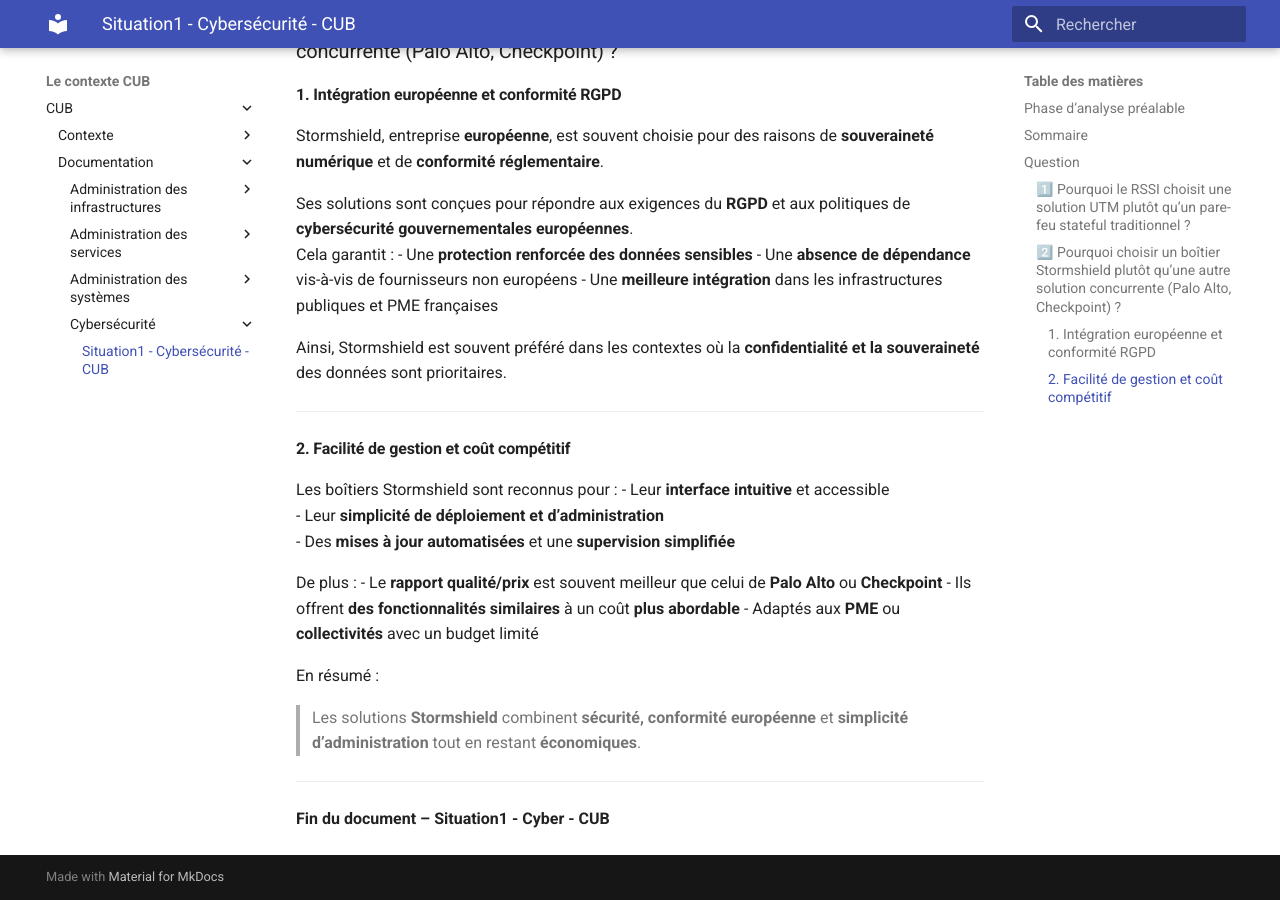
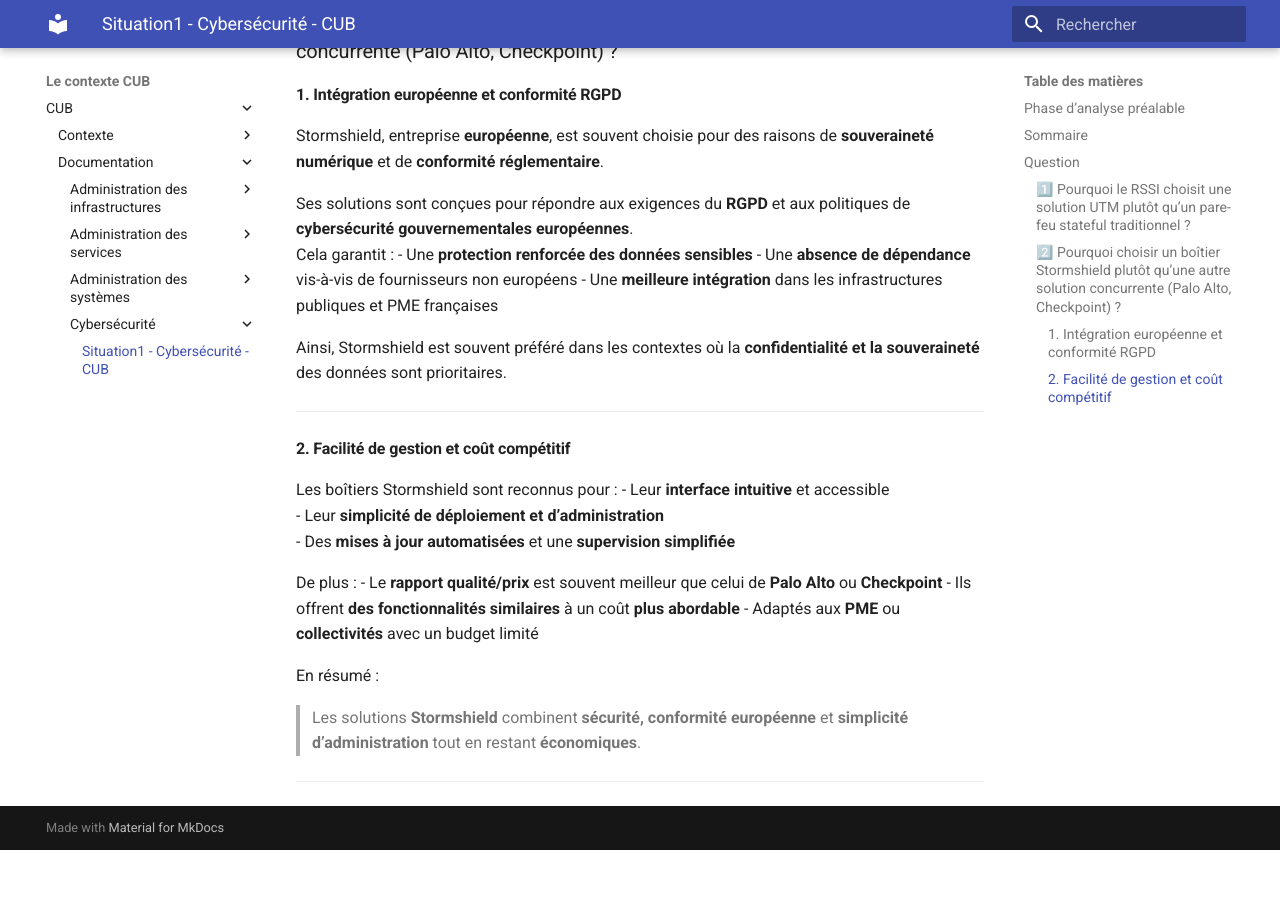
Before and after one commit to Joris-Texier/documentation-cub, an MkDocs documentation site: the page built from docs/CUB/Documentation/Cybersécurité/Situation1-Cyber-CUB.md, in a window 1280 px wide and 900 px high, scrolled down 1433 px. Built offline with MkDocs 1.6.1 and Material for MkDocs 9.7.7, drawn with Linux system fonts in a browser that asks for light colours; after the commit the page ends 2283 px from its top, so only the background shows below that.

```diff
--- a/docs/CUB/Documentation/Cybersécurité/Situation1-Cyber-CUB.md
+++ b/docs/CUB/Documentation/Cybersécurité/Situation1-Cyber-CUB.md
@@ -74,5 +74,3 @@
 > Les solutions **Stormshield** combinent **sécurité, conformité européenne** et **simplicité d’administration** tout en restant **économiques**.
 
 ---
-
-**Fin du document – Situation1 - Cyber - CUB**
```
